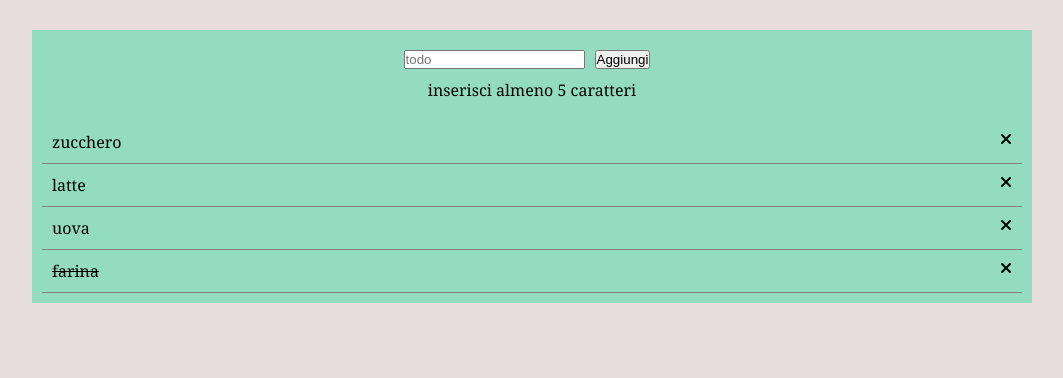
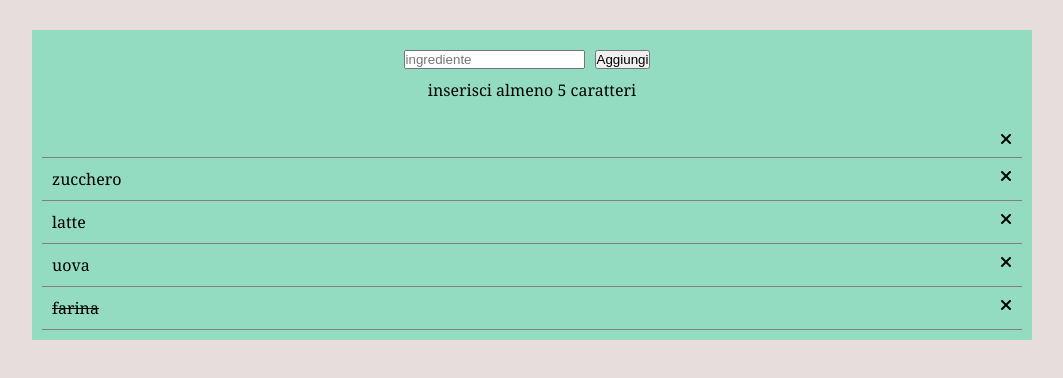
Before and after one commit to alessiogentilezza/vue-todolist, a plain HTML site: page index.html in a window 1280 px wide. Both pictures are taken after a click on the button "Aggiungi". Shown: the whole page, without its empty margins (108-1171 px from the left). Drawn offline with nearby package versions, Linux system fonts and the light colour scheme.

Commit message:
MILESTONE 3 ok

```diff
--- a/index.html
+++ b/index.html
@@ -18,16 +18,16 @@
 
         <main class="container">
             <div class="text-center">
-                <input type="text" placeholder="todo" v-model="">
-                <button @click="">Aggiungi</button>
+                <input type="text" placeholder="ingrediente" v-model="ingredienteDaAggiungere" @keyup.enter="aggiungiIngrediente">
+                <button @click="aggiungiIngrediente">Aggiungi</button>
                 <p>inserisci almeno 5 caratteri</p>
             </div>
             <div>
                 <ul class="todo-list">
-                    <li v-for="(articolo,indice) in todoList">
+                    <li v-for="(ingrediente,indice) in todoList">
                         <span class="todo-text"
-                            :class="articolo.done=='true' ?'text-decoration':''">{{articolo.text}}</span>
-                        <i class="fa-solid fa-xmark" @click="cancellaArticolo(indice)"></i>
+                            :class="ingrediente.done=='true' ?'text-decoration':''">{{ingrediente.text}}</span>
+                        <i class="fa-solid fa-xmark" @click="cancellaIngrediente(indice)"></i>
                     </li>
                 </ul>
             </div>
--- a/js/main.js
+++ b/js/main.js
@@ -24,6 +24,7 @@ createApp({
     data() {
         return {
             indice: 0,
+            ingredienteDaAggiungere: "",
 
             todoList: [
                 {
@@ -46,8 +47,19 @@ createApp({
         }
     },
     methods: {
-        cancellaArticolo(indice) {
+        cancellaIngrediente(indice) {
             this.todoList.splice(indice, 1);
+        },
+        aggiungiIngrediente() {
+
+            const ingrediente = {
+                text: this.ingredienteDaAggiungere,
+                done: "false"
+            };
+
+            this.todoList.unshift(ingrediente);
+            this.ingredienteDaAggiungere = "";
+
         }
     }
 
```
